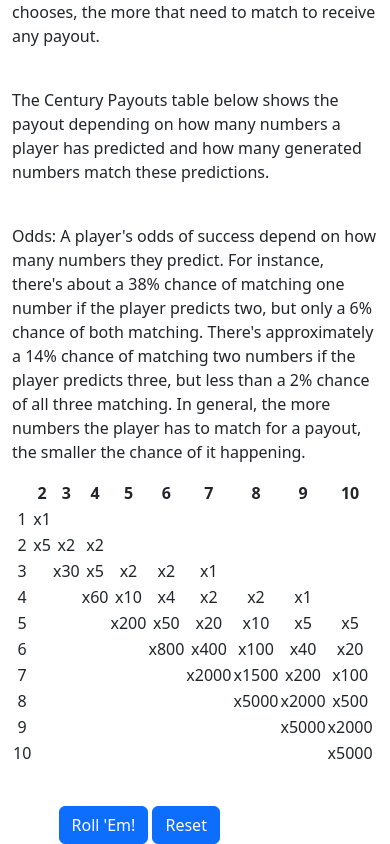
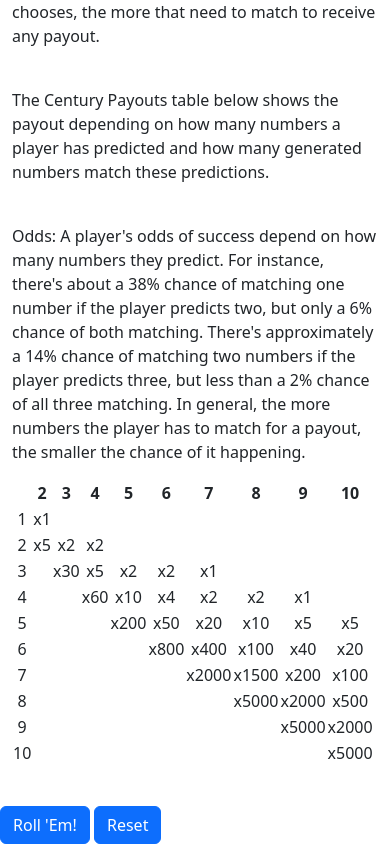
Before and after one commit to roganoth/fearless_activity, a website: page public/assets/index.html in a window 390 px wide. Shown: the part 735-1579 px from the top of the page. Drawn offline with nearby package versions, Linux system fonts and the light colour scheme.

Commit message:
media margin
added @media to style.css to change button alignment based on screen size

```diff
--- a/public/assets/css/style.css
+++ b/public/assets/css/style.css
@@ -4,5 +4,11 @@
 
 #results {
     font-size: large;
+    bold
     text-align: left;
 }
+@media (max-width: 800px) {
+    #roll {
+        margin-left: auto;
+    }
+}
```
